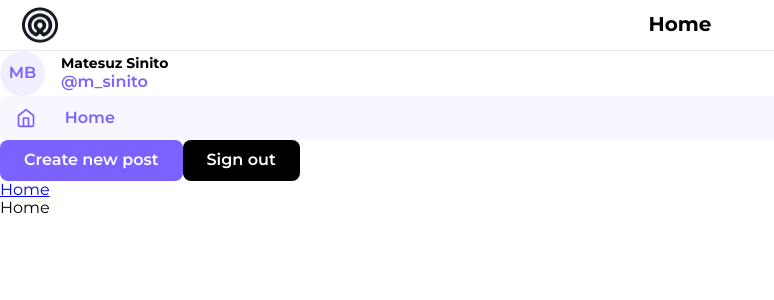
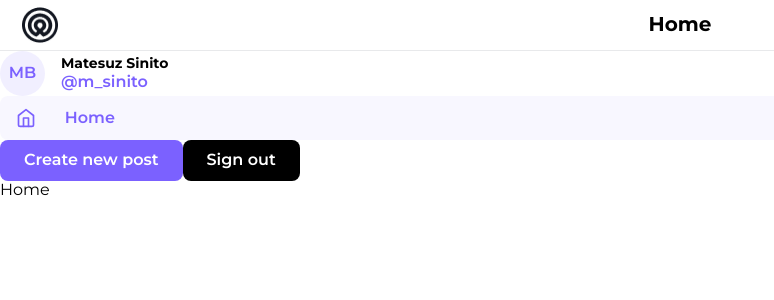
Before and after one commit to jiju278/simple-social-media-front, a React (Vite) app: page / in a window 1280 px wide. Shown: the top 300 px of the page, without its empty margins (0-774 px from the left). Built offline with nearby package versions, Linux system fonts and the light colour scheme.

Commit message:
Add Navbar component

```diff
--- /dev/null
+++ b/src/components/ui/Navbar/Navbar.module.css
@@ -0,0 +1,3 @@
+.link {
+  text-decoration: none;
+}
--- /dev/null
+++ b/src/components/ui/Navbar/Navbar.tsx
@@ -0,0 +1,15 @@
+import { Link } from 'react-router-dom';
+import Navbutton from '@/components/ui/Navbutton/Navbutton';
+import style from '@components/ui/Navbar/Navbar.module.css';
+
+const Navbar = () => {
+  return (
+    <nav className="navbar">
+      <Link className={style.link} to="/">
+        <Navbutton />
+      </Link>
+    </nav>
+  );
+};
+
+export default Navbar;
--- a/src/pages/Layout/Layout.tsx
+++ b/src/pages/Layout/Layout.tsx
@@ -1,9 +1,10 @@
-import { Link, Outlet } from 'react-router-dom';
+import { Outlet } from 'react-router-dom';
 import logo from '@assets/Frame.png';
 import style from './Layout.module.css';
 import Badge from '@/components/ui/Badge/Badge';
-import Navbutton from '@/components/ui/Navbutton/Navbutton';
+
 import Button from '@/components/ui/Button/Button';
+import Navbar from '@/components/ui/Navbar/Navbar';
 
 function Layout() {
   return (
@@ -14,17 +15,10 @@ function Layout() {
       </header>
 
       <Badge />
-      <Navbutton />
+      <Navbar />
       <Button color="primary" title="Create new post" />
       <Button color="dark" title="Sign out" />
 
-      <div className="navbar-section">
-        <nav className="navbar">
-          <div>
-            <Link to="/">Home</Link>
-          </div>
-        </nav>
-      </div>
       <main>
         <Outlet />
       </main>
```
